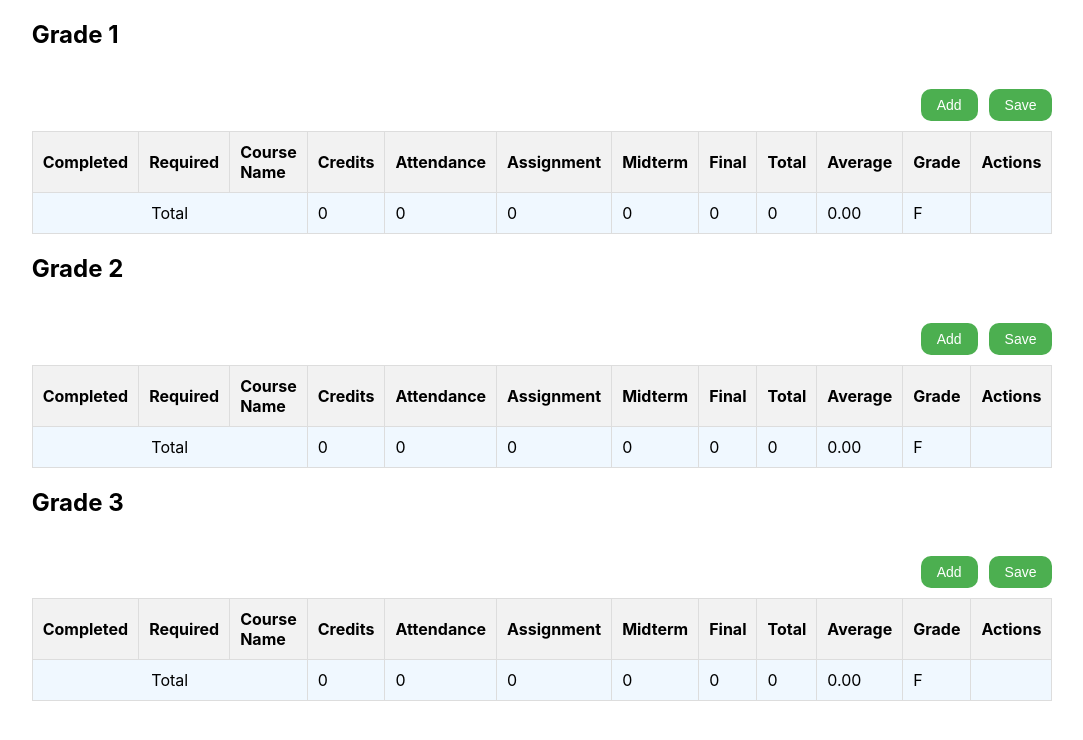
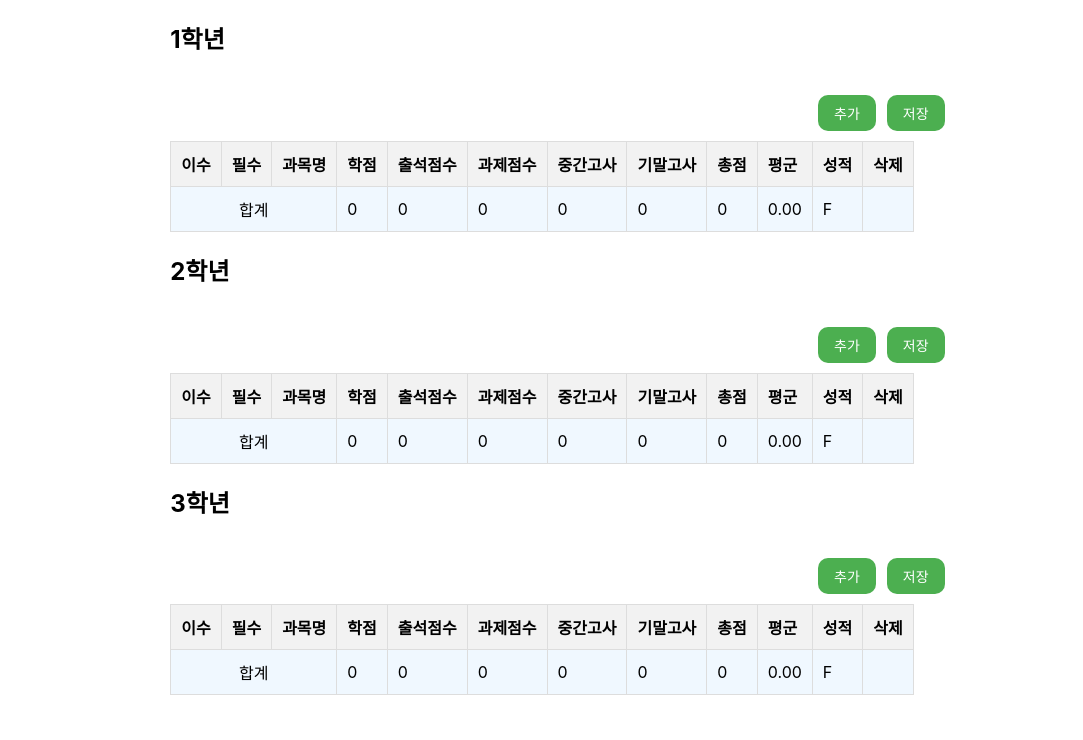
Before and after one commit to ikk5515/Inhatc_FE_pr, a React (Create React App) app: page / in a window 1280 px wide. Shown: the top 740 px of the page, without its empty margins (98-1181 px from the left). Built offline with nearby package versions, Linux system fonts and the light colour scheme.

Commit message:
한영 수정본 업로드

```diff
--- a/src/Components/GradeCalculator.js
+++ b/src/Components/GradeCalculator.js
@@ -247,25 +247,25 @@ const GradeCalculator = () => {
 
   const renderGradeTable = (grade, data, setData, saveDataFn, addRowFn, deleteRowFn) => (
     <div>
-      <h2>{`Grade ${grade}`}</h2>
-      <button className="action-button" onClick={() => addRowFn(grade)}>Add</button>
-      <button className="action-button" onClick={() => saveDataFn(grade)}>Save</button>
+      <h2>{`${grade}학년`}</h2>
+      <button className="action-button" onClick={() => addRowFn(grade)}>추가</button>
+      <button className="action-button" onClick={() => saveDataFn(grade)}>저장</button>
       <table>
         {/* Table header */}
         <thead>
           <tr>
-            <th>Completed</th>
-            <th>Required</th>
-            <th>Course Name</th>
-            <th>Credits</th>
-            <th>Attendance</th>
-            <th>Assignment</th>
-            <th>Midterm</th>
-            <th>Final</th>
-            <th>Total</th>
-            <th>Average</th>
-            <th>Grade</th>
-            <th colSpan="3">Actions</th>
+            <th>이수</th>
+            <th>필수</th>
+            <th>과목명</th>
+            <th>학점</th>
+            <th>출석점수</th>
+            <th>과제점수</th>
+            <th>중간고사</th>
+            <th>기말고사</th>
+            <th>총점</th>
+            <th>평군</th>
+            <th>성적</th>
+            <th colSpan="3">삭제</th>
           </tr>
         </thead>
 
@@ -279,8 +279,8 @@ const GradeCalculator = () => {
                   value={row.completed}
                   onChange={(e) => handleInputChange(grade, index, 'completed', e.target.value)}
                 >
-                  <option value="Liberal Arts">Liberal Arts</option>
-                  <option value="Majors">Majors</option>
+                  <option value="Liberal Arts">교양</option>
+                  <option value="Majors">전공</option>
                 </select>
               </td>
               <td>
@@ -289,8 +289,8 @@ const GradeCalculator = () => {
                   value={row.required}
                   onChange={(e) => handleInputChange(grade, index, 'required', e.target.value)}
                 >
-                  <option value="Required">Required</option>
-                  <option value="Optional">Optional</option>
+                  <option value="Required">필수</option>
+                  <option value="Optional">선택</option>
                 </select>
               </td>
               <td>
@@ -363,14 +363,14 @@ const GradeCalculator = () => {
                 {row.credits === 1 ? 'P' : row.grade}
               </td>
               <td>
-                <button onClick={() => deleteRowFn(grade, index)}>Delete</button>
+                <button onClick={() => deleteRowFn(grade, index)}>삭제</button>
                 </td>
             </tr>
           ))}
         </tbody>
         <tbody>
           <tr>
-            <td colSpan="3" style={{ textAlign: 'center' }}>Total</td>
+            <td colSpan="3" style={{ textAlign: 'center' }}>합계</td>
             <td>{calculateTotalSum(grade, 'credits')}</td>
             <td>{calculateTotalSum(grade, 'attendance')}</td>
             <td>{calculateTotalSum(grade, 'assignment')}</td>
```
